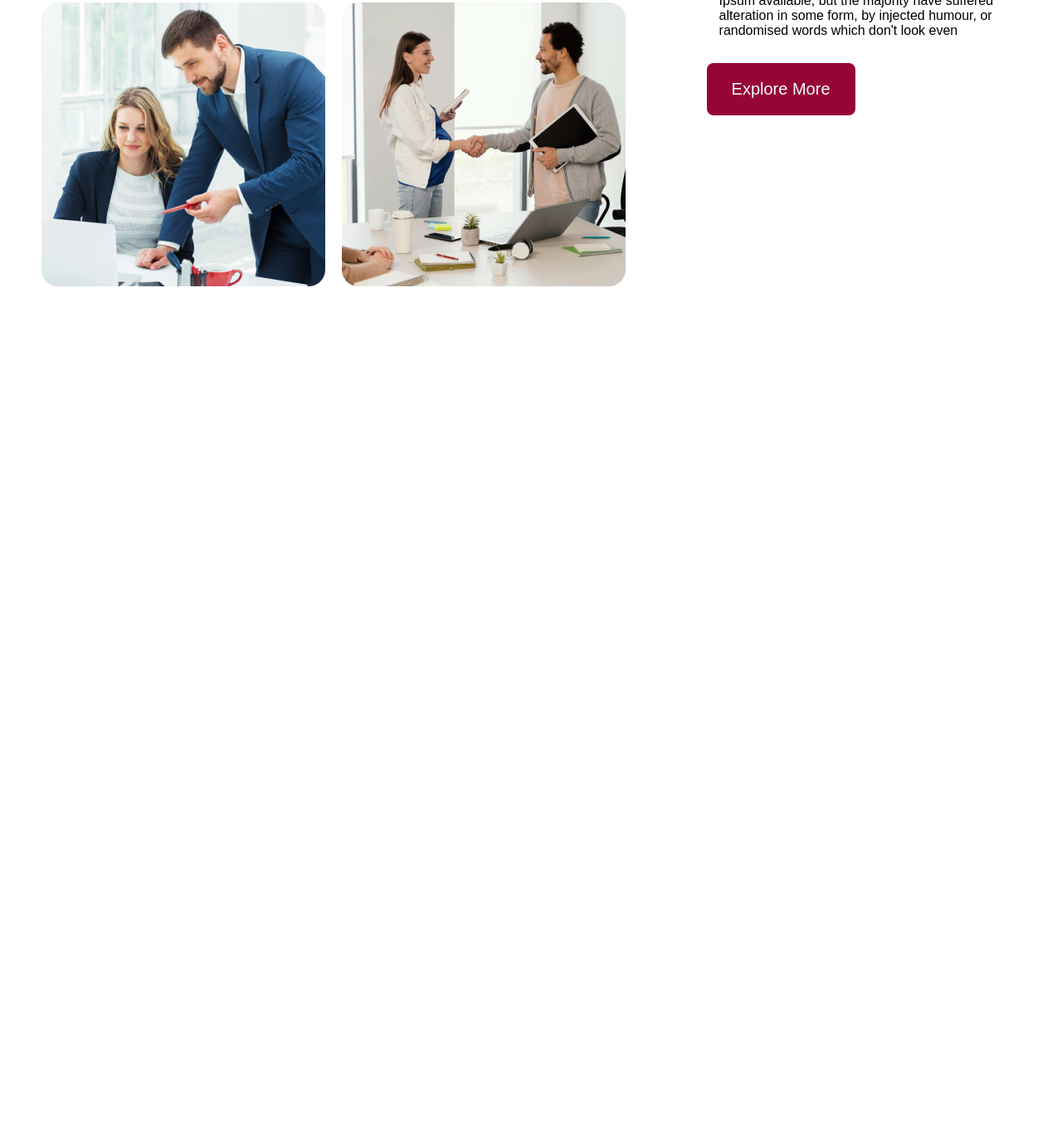
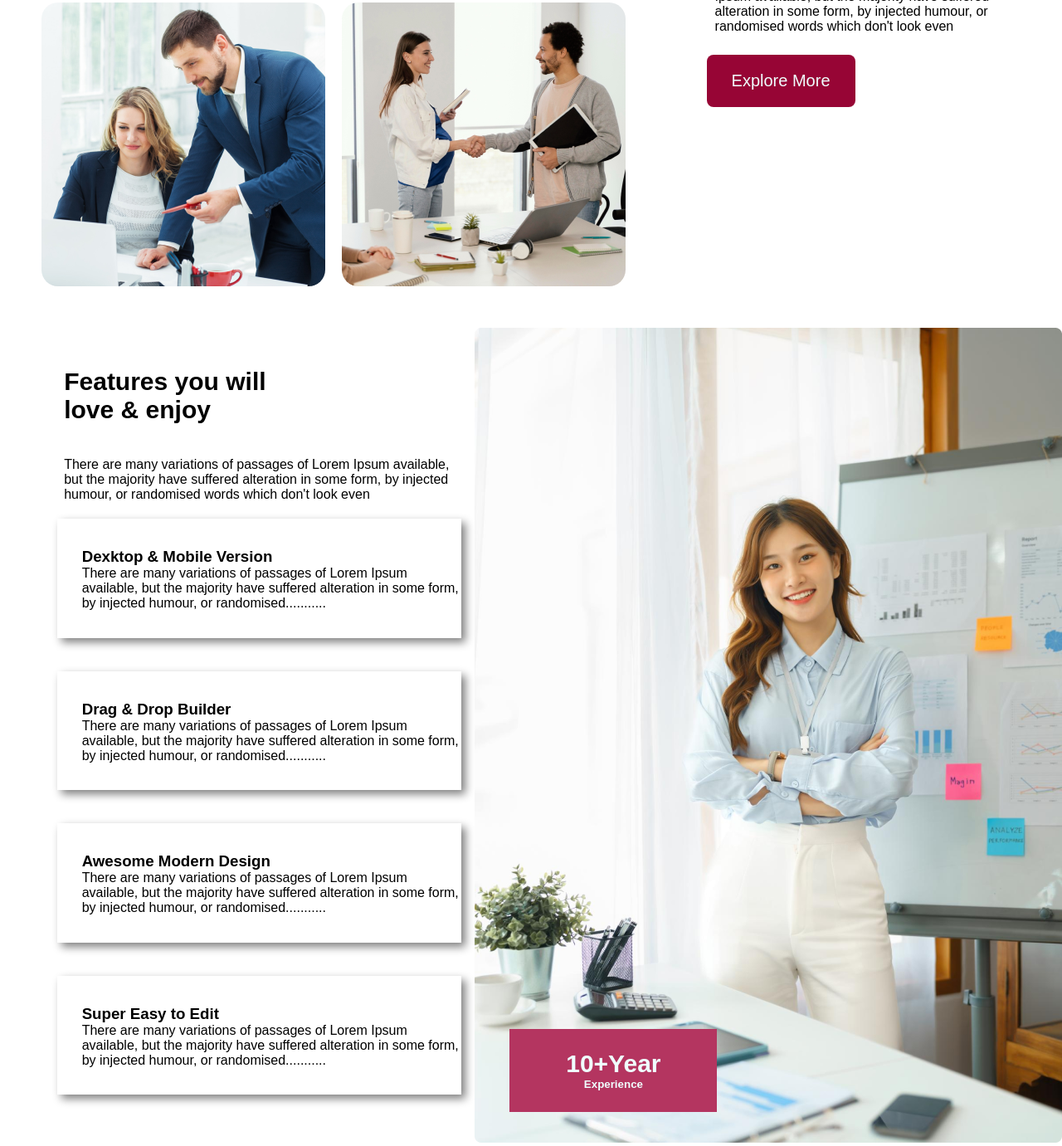
Before and after one commit to sumiph/module-9, a plain HTML site: page index.html in a window 1280 px wide. Shown: the part 1321-2702 px from the top of the page at 83% size. Before the commit the page ends 1716 px from the top, so only its background shows below. Drawn offline with Linux system fonts and the light colour scheme.

Commit message:
added some page

```diff
--- a/index.html
+++ b/index.html
@@ -46,10 +46,39 @@
                     There are many variations of passages of Lorem Ipsum available, but the majority have suffered alteration in some form, by injected humour, or randomised words which don't look even
                 </p>
                 <button class="btn-primary">Explore More</button>
-
+            </div>
+        </section>
+        <!--end quick list -->
+       <section class="featurs">
+        <div class="featurs-div">
+            <h1 class="featurs-text">Features you will <br> love & enjoy</h1>
+            <p class="feature-peragrph">There are many variations of passages of Lorem Ipsum available, but the majority have suffered alteration in some form, by injected humour, or randomised words which don't look even</p>
+            <div class="box">
+                 <h3 class="bo">Dexktop & Mobile Version</h3>
+                 <p class="oera">There are many variations of passages of Lorem Ipsum available, but the majority have suffered alteration in some form, by injected humour, or randomised...........</p>
 
             </div>
-        </section>
+            <div class="box">
+                <h3 class="bo">Drag & Drop Builder</h3>
+                <p class="oera">There are many variations of passages of Lorem Ipsum available, but the majority have suffered alteration in some form, by injected humour, or randomised...........</p>
+            </div>
+            <div class="box">
+                <h3 class="bo">Awesome Modern Design</h3>
+                <p class="oera">There are many variations of passages of Lorem Ipsum available, but the majority have suffered alteration in some form, by injected humour, or randomised...........</p>
+            </div>
+            <div class="box">
+                <h3 class="bo">Super Easy to Edit</h3>
+                <p class="oera">There are many variations of passages of Lorem Ipsum available, but the majority have suffered alteration in some form, by injected humour, or randomised...........</p>
+            </div>
+        </div>
+        <div class="festurs-img">
+            <img src="./images/architect.png" alt="">
+        </div>
+        <div class="featurs-box">
+            <button><span3>10+Year </span3><br>
+                Experience</button>
+        </div>
+       </section>
     </main>
     <footer>
 
--- a/style.css
+++ b/style.css
@@ -89,9 +89,64 @@ span2{
     color: rgb(151, 5, 53);
 }
 .quick-peragrap{
-    padding: 15px;
+    padding: 10px;
     margin-bottom:15px;
 }
+/* main part*/
+.featurs{
+    position: absolute;
+    display:grid;
+    grid-template-columns: repeat(2,1fr);
+
+}
+.featurs-text{
+    font-size: 30px;
+    padding: 20px;
+    margin-top: 5%;
+    margin-left: 10%;
+    margin-bottom: 0;
+}
+.feature-peragrph{
+    margin-top: 0;
+    padding: 20px;
+    margin-left: 10%;
+}
+.box{
+    height: 11%;
+    max-width: 80%;
+    box-shadow: 5px 5px 10px gray;
+   margin-bottom: 7%;
+   margin-left: 12%;
+   padding-left: 30px;
+   padding-top: 35px;
+}
+.featurs-box{
+    position: absolute;
+    margin-left: 48%;
+    margin-top: 66%;
+}
+.featurs-box button{
+    height: 100px;
+    width: 250px;
+    padding: 20px;
+    font-weight: bold;
+    color: azure;
+    background-color: rgb(180, 53, 96);
+    border: none;
+}
+span3{
+    font-size: 30px;
+}
+/*end*/
+
+
+
+
+
+
+
+
+
 
 /*renponsive*/
 @media screen and (max-width:576px) {
@@ -115,5 +170,9 @@ span2{
         display: grid;
         grid-template-columns: repeat(1,1fr);
     }
+    .featurs{
+        display:grid;
+        grid-template-columns: repeat(1,1fr);
 
+    }
 }
```
